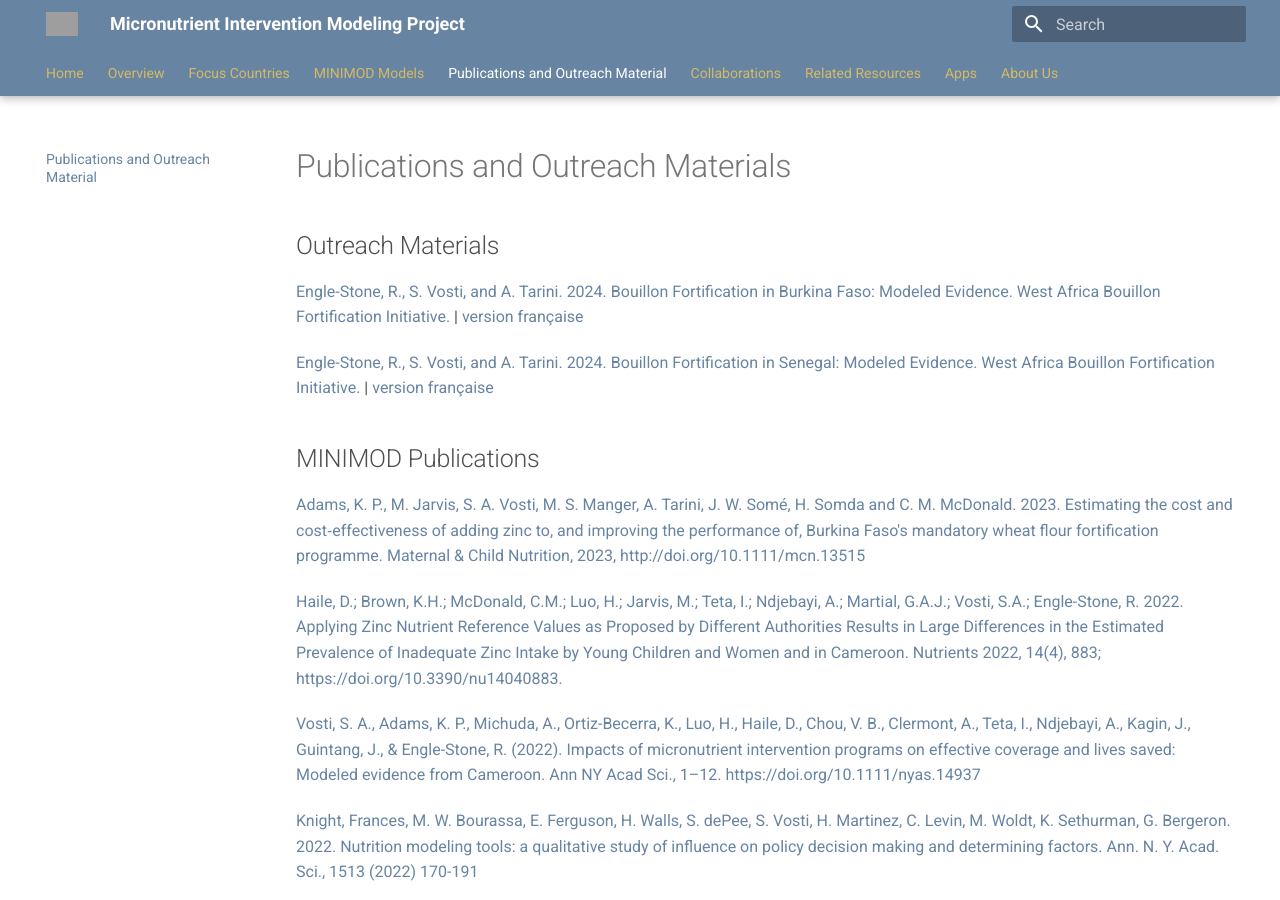
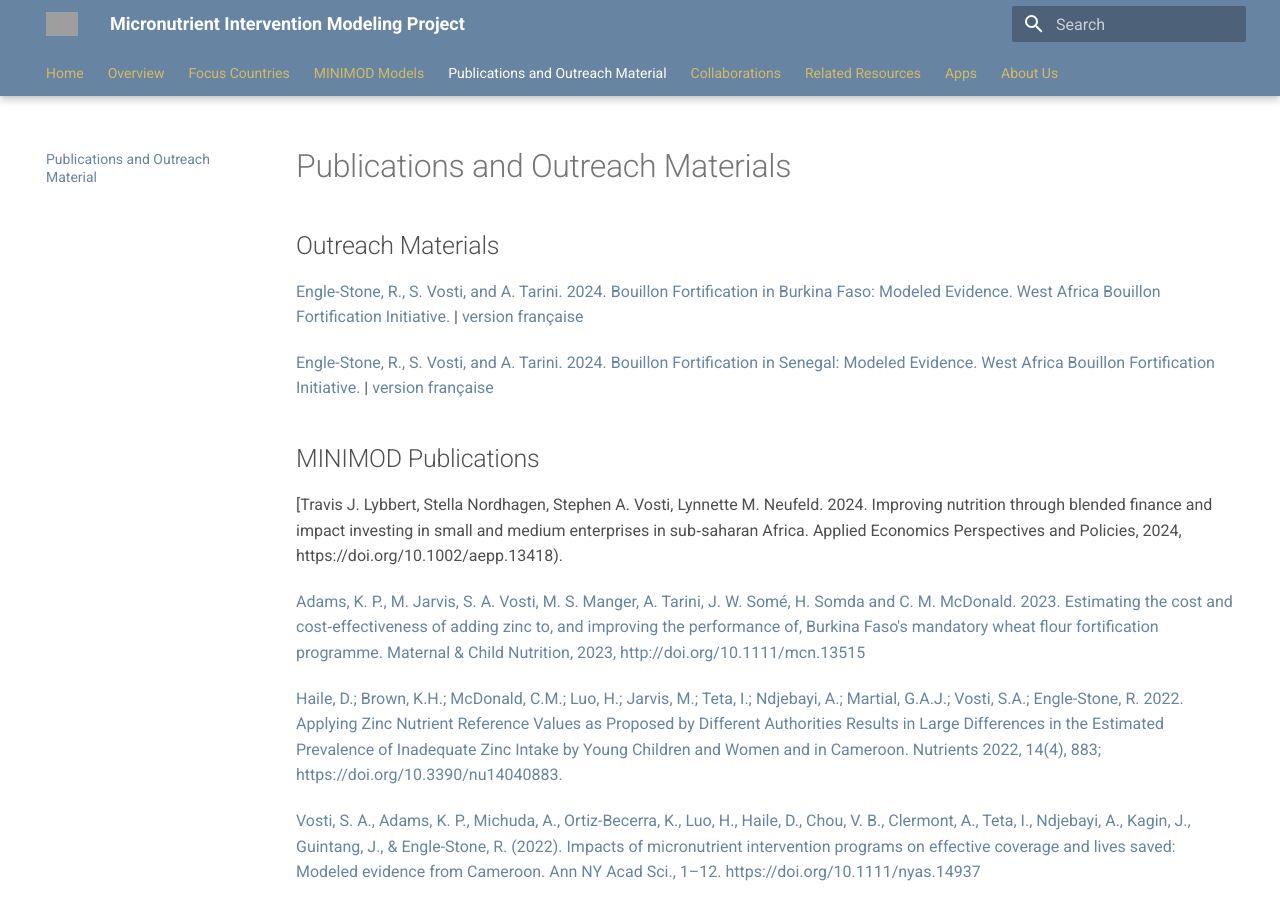
Before and after one commit to minimod-nutrition/minimod-website, an MkDocs documentation site: the page built from docs/publications.md, in a window 1280 px wide and 900 px high. Built offline with MkDocs 1.6.1 and Material for MkDocs 9.7.7, drawn with Linux system fonts in a browser that asks for light colours; nearby versions of some CDN libraries; grey boxes are pictures that could not be loaded.

Commit message:
Update publications.md

```diff
--- a/docs/publications.md
+++ b/docs/publications.md
@@ -12,6 +12,8 @@ hide:
 [Engle-Stone, R., S. Vosti, and A. Tarini. 2024. Bouillon Fortification in Senegal: Modeled Evidence. West Africa Bouillon Fortification Initiative.](publications/Research-Brief-1_Modeling_Senegal_English-10Feb2024-final.pdf) | <span lang="fr">[version française](publications/Research-Brief-1_Modeling_Senegal_French_Feb-14.pdf)</span>
 
 ## MINIMOD Publications
+
+[Travis J. Lybbert, Stella Nordhagen, Stephen A. Vosti, Lynnette M. Neufeld. 2024. Improving nutrition through blended finance and impact investing in small and medium enterprises in sub‐saharan Africa. Applied Economics Perspectives and Policies, 2024, https://doi.org/10.1002/aepp.13418).
 
 [Adams, K. P., M. Jarvis, S. A. Vosti, M. S. Manger, A. Tarini, J. W. Somé, H. Somda and C. M. McDonald.  2023.  Estimating the cost and cost‐effectiveness of adding zinc to, and improving the performance of, Burkina Faso's mandatory wheat flour fortification programme.  Maternal & Child Nutrition, 2023, http://doi.org/10.1111/mcn.13515](http://doi.org/10.1111/mcn.13515)
 
```
